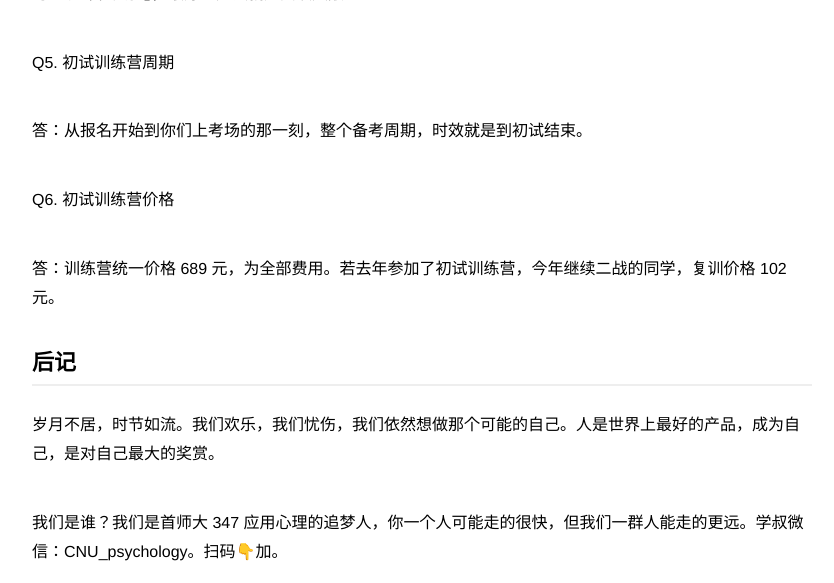
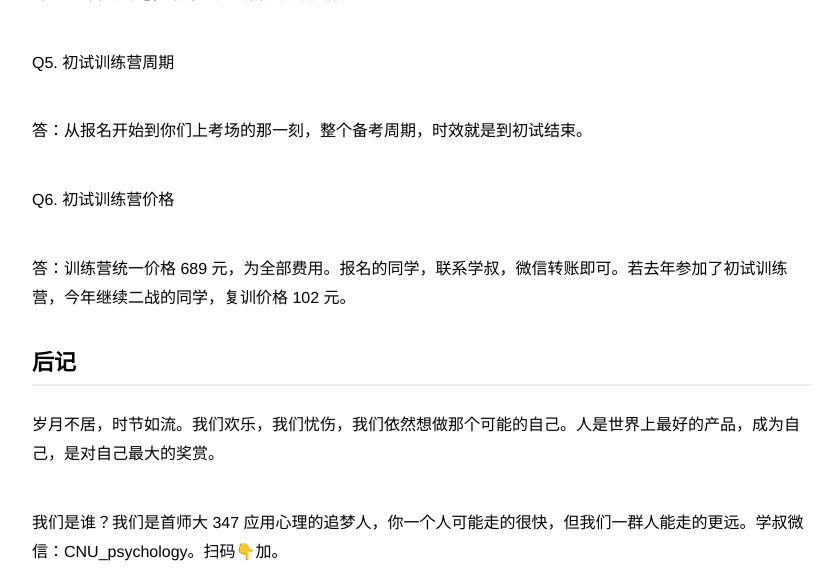
Before and after one commit to zapp926/cnu.github.io, a Jekyll site: the page built from _posts/2022-03-22-newTrainingCamp.md, in a window 1280 px wide and 900 px high, scrolled down 3347 px, cut to the strip 0-583 px from the top of the window. Shown: the whole strip, without its empty margins (218-1052 px from the left). Built offline with Jekyll 4.4.1, drawn with Linux system fonts in a browser that asks for light colours.

Commit message:
Update 2022-03-22-newTrainingCamp.md

```diff
--- a/_posts/2022-03-22-newTrainingCamp.md
+++ b/_posts/2022-03-22-newTrainingCamp.md
@@ -73,7 +73,7 @@ Q5. 初试训练营周期
 
 Q6. 初试训练营价格
 
-答：训练营统一价格 689 元，为全部费用。若去年参加了初试训练营，今年继续二战的同学，复训价格 102 元。
+答：训练营统一价格 689 元，为全部费用。报名的同学，联系学叔，微信转账即可。若去年参加了初试训练营，今年继续二战的同学，复训价格 102 元。
 
 ## 后记
 
```
